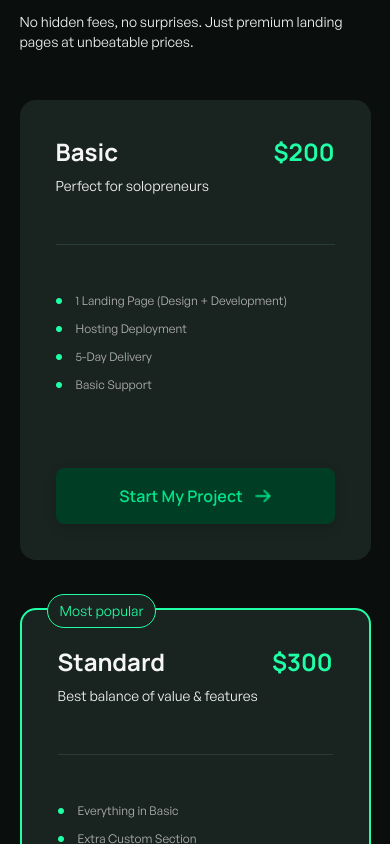
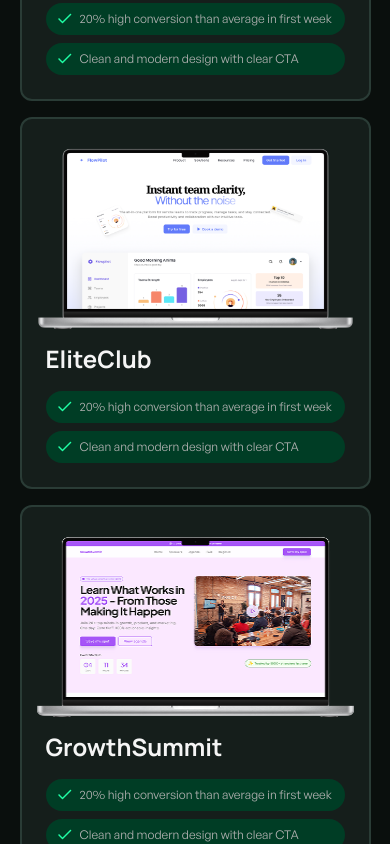
Before and after one commit to ei-shadi/Ena_Ema_Technologies, a Next.js app: page / in a window 390 px wide. Shown: the part 3200-4044 px from the top of the page. Built offline with nearby package versions, Linux system fonts and the light colour scheme.

Commit message:
Everything Completed

```diff
--- /dev/null
+++ b/src/components/Case Studies/CaseStudies.css
@@ -0,0 +1,6 @@
+/* styles/custom.css */
+@media (min-width: 1500px) {
+  .big {
+    width: 1050px;
+  }
+}
--- a/src/components/Case Studies/CaseStudies.jsx
+++ b/src/components/Case Studies/CaseStudies.jsx
@@ -5,6 +5,7 @@ import Learn from "../../../public/assets/images/Learn.png";
 import WeCan from "../../../public/assets/images/WeCan.png";
 import Check from "../../../public/assets/icons/FillCheck.png";
 import SmallContainer from "./SmallContainer";
+import "./CaseStudies.css";
 
 const CaseStudies = () => {
   return (
@@ -21,6 +22,8 @@ const CaseStudies = () => {
 
       {/* Case Studies Card Container */}
       <div className="relative hidden md:flex flex-row justify-center my-12 overflow-hidden">
+
+
         {/* Card 1 (Left) */}
         <div className="absolute md:-left-93 lg:-left-62 xl:-left-10 w-[440px] bg-[#151E1B] h-full border-2 border-[#2A3C36] rounded-xl">
           <Image src={WeCan} alt="We Can Image" className="md:ml-[25px] lg:w-[88%] lg:mt-6 lg:ml-10" />
@@ -50,7 +53,7 @@ const CaseStudies = () => {
         </div>
 
         {/* Card 2 (Middle) */}
-        <div className="md:w-[593px] lg:w-[600px] bg-[#151E1B] p-3 border-2 border-[#2A3C36] rounded-xl z-10">
+        <div className="md:w-[593px] lg:w-[600px] big bg-[#151E1B] p-3 border-2 border-[#2A3C36] rounded-xl z-10">
           <Image src={Instant} alt="Instant Image" className="h-[372px]" />
 
           <div className="flex flex-col mt-2 p-3">
@@ -100,6 +103,9 @@ const CaseStudies = () => {
             </div>
           </div>
         </div>
+
+        {/* Vignette Overlay */}
+        <div className="absolute inset-0 pointer-events-none bg-[radial-gradient(circle,rgba(255,255,255,0.15)_0%,rgba(0,0,0,0.6)_100%)] mix-blend-overlay"></div>
       </div>
 
       {/* Small Device Card Container */}
--- a/src/components/Case Studies/SmallContainer.jsx
+++ b/src/components/Case Studies/SmallContainer.jsx
@@ -1,8 +1,106 @@
+import Image from "next/image";
+import Check from "../../../public/assets/icons/FillCheck.png";
+import Instant from "../../../public/assets/images/Instant.png";
+import Learn from "../../../public/assets/images/Small 3.png";
+import WeCan from "../../../public/assets/images/Small 1.png";
 
 
 const SmallContainer = () => {
   return (
-    <div className="flex flex-col md:hidden">
+    <div className="relative flex flex-col gap-4 w-[90%] py-12 mx-auto md:hidden">
+
+      {/* Card-1 */}
+      <div className="bg-[#151E1B] p-3 border-2 border-[#2A3C36] rounded-xl">
+        <Image src={WeCan} alt="Instant Image" className="h-[200px] w-[340px] mx-auto" />
+
+        {/* Text Container */}
+        <div className="flex flex-col gap-4 justify-between p-3">
+
+          <h5 className="font-manrope font-bold text-2xl text-left">Flowpilot</h5>
+
+          <div className="flex flex-col gap-2">
+
+            {/* box-1 */}
+            <div className="flex items-center gap-2 py-2 px-3 rounded-full bg-[#003D25]">
+              <Image src={Check} alt="Check Icon" />
+              <p className="text-[#B2B2B2] text-xs">
+                20% high conversion than average in first week
+              </p>
+            </div>
+
+            {/* box-2 */}
+            <div className="flex items-center gap-2 py-2 px-3 rounded-full bg-[#003D25] max-w-[300px]">
+              <Image src={Check} alt="Check Icon" />
+              <p className="text-[#B2B2B2] text-xs">
+                Clean and modern design with clear CTA
+              </p>
+            </div>
+
+          </div>
+        </div>
+      </div>
+
+      {/* Card-2 */}
+      <div className="bg-[#151E1B] p-3 border-2 border-[#2A3C36] rounded-xl">
+        <Image src={Instant} alt="Instant Image" className="h-[200px] w-[340px] mx-auto" />
+
+        {/* Text Container */}
+        <div className="flex flex-col gap-4 justify-between p-3">
+
+          <h5 className="font-manrope font-bold text-2xl text-left">EliteClub</h5>
+
+          <div className="flex flex-col gap-2">
+
+            {/* box-1 */}
+            <div className="flex items-center gap-2 py-2 px-3 rounded-full bg-[#003D25]">
+              <Image src={Check} alt="Check Icon" />
+              <p className="text-[#B2B2B2] text-xs">
+                20% high conversion than average in first week
+              </p>
+            </div>
+
+            {/* box-2 */}
+            <div className="flex items-center gap-2 py-2 px-3 rounded-full bg-[#003D25] max-w-[300px]">
+              <Image src={Check} alt="Check Icon" />
+              <p className="text-[#B2B2B2] text-xs">
+                Clean and modern design with clear CTA
+              </p>
+            </div>
+
+          </div>
+        </div>
+      </div>
+
+      {/* Card-3 */}
+      <div className="bg-[#151E1B] p-3 border-2 border-[#2A3C36] rounded-xl">
+        <Image src={Learn} alt="Instant Image" className="h-[200px] w-[340px] mx-auto" />
+
+        {/* Text Container */}
+        <div className="flex flex-col gap-4 justify-between p-3">
+
+          <h5 className="font-manrope font-bold text-2xl text-left">GrowthSummit</h5>
+
+          <div className="flex flex-col gap-2">
+
+            {/* box-1 */}
+            <div className="flex items-center gap-2 py-2 px-3 rounded-full bg-[#003D25]">
+              <Image src={Check} alt="Check Icon" />
+              <p className="text-[#B2B2B2] text-xs">
+                20% high conversion than average in first week
+              </p>
+            </div>
+
+            {/* box-2 */}
+            <div className="flex items-center gap-2 py-2 px-3 rounded-full bg-[#003D25] max-w-[300px]">
+              <Image src={Check} alt="Check Icon" />
+              <p className="text-[#B2B2B2] text-xs">
+                Clean and modern design with clear CTA
+              </p>
+            </div>
+
+          </div>
+        </div>
+      </div>
 
     </div>
   );
```
